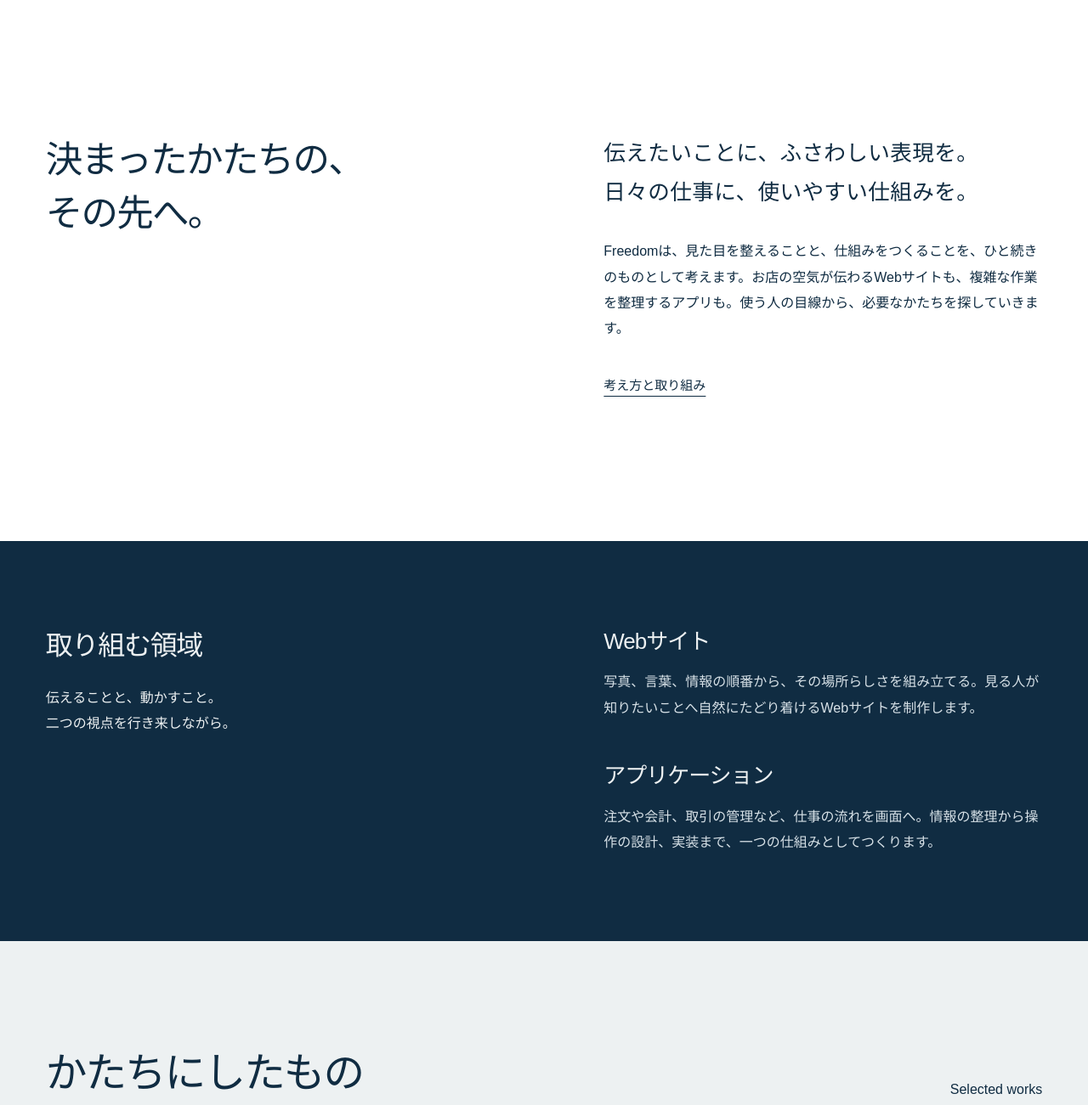
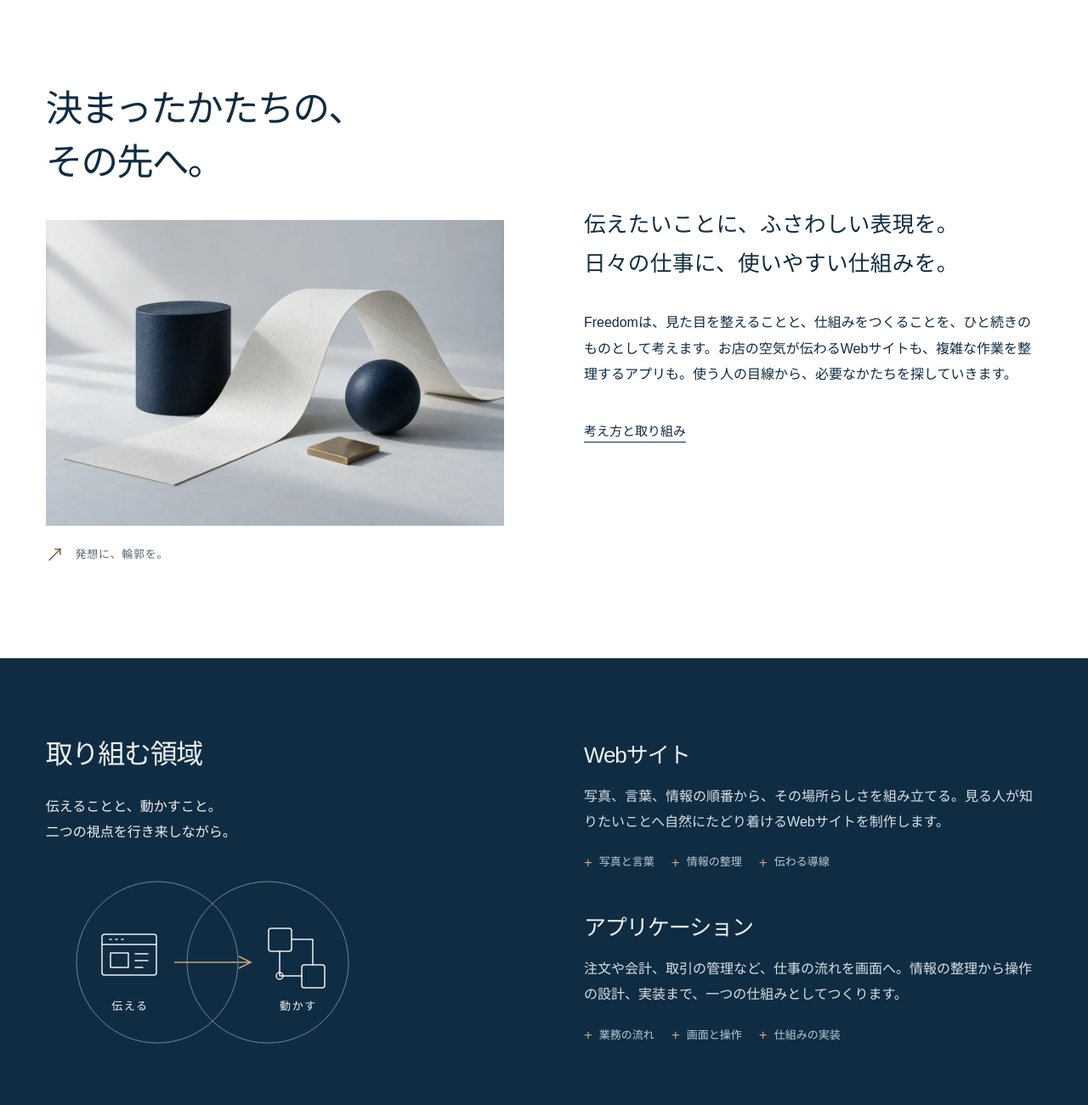
Before and after one commit to Atsushi-Odajima/ltd_temple, a website with bundled scripts: page index.html in a window 1280 px wide. Shown: the part 823-2124 px from the top of the page at 85% size. Built offline with nearby package versions, Linux system fonts and the light colour scheme.

Commit message:
Enrich Freedom home with concept imagery and pictograms

```diff
--- a/assets/css/freedom.css
+++ b/assets/css/freedom.css
@@ -39,6 +39,11 @@ button,summary,a{outline-offset:6px}
 .hero h1{font-size:clamp(30px,3.2vw,48px);line-height:1.55;font-weight:500;letter-spacing:.015em}
 .hero-copy p{margin-top:26px;font-size:16px;line-height:1.9}
 .hero-copy .text-link{margin-top:20px}
+.hero-signature{display:flex;gap:28px;list-style:none;padding:0;margin:26px 0 0;width:max-content}
+.hero-signature li{display:flex;align-items:center;gap:10px;font-size:12px;letter-spacing:.08em}
+.hero-signature svg,.hero-signature img{width:30px;height:30px}
+.hero-signature svg{fill:none;stroke:var(--blue);stroke-width:1.3;stroke-linejoin:round}
+.hero-signature li:last-child{color:var(--bronze)}
 .hero-art{position:absolute;right:1%;top:-12%;width:66%;height:90%;z-index:0}
 .art-poster,#freedom-form{position:absolute;inset:0;width:100%;height:100%;object-fit:contain}
 #freedom-form{opacity:0}
@@ -53,17 +58,32 @@ button,summary,a{outline-offset:6px}
 .motion-controls button:hover{text-decoration:underline;text-underline-offset:5px}
 .motion-controls button[aria-pressed=true]{color:var(--bronze)}
 
-.idea{display:grid;grid-template-columns:1fr 1fr;gap:12%;padding-top:160px;padding-bottom:160px;background:var(--white)}
+.idea{display:grid;grid-template-columns:1fr 1fr;gap:8%;align-items:center;padding-top:100px;padding-bottom:100px;background:var(--white)}
 .idea h2{font-size:clamp(32px,3.4vw,50px)}
+.concept-photo{margin-top:36px}
+.concept-photo img{width:100%;height:auto;background:var(--paper)}
+.concept-photo figcaption{display:flex;align-items:center;gap:12px;margin-top:14px;font-size:13px;color:var(--muted);letter-spacing:.06em}
+.concept-photo figcaption span{font-size:22px;color:var(--bronze)}
 .statement{font-size:clamp(20px,2vw,28px);line-height:1.8;letter-spacing:.015em}
+.idea-text .statement span{display:inline-block}
 .idea-text>p:not(.statement){margin-top:32px;max-width:38em}
 .idea-text .text-link{margin-top:30px}
-.fields{background:var(--ink);color:var(--paper);display:grid;grid-template-columns:1fr 1fr;gap:12%;padding-top:100px;padding-bottom:100px}
+.fields{background:var(--ink);color:var(--paper);display:grid;grid-template-columns:1fr 1fr;gap:8%;align-items:center;padding-top:90px;padding-bottom:90px}
 .fields h2{font-size:32px}
 .fields-heading>p{margin-top:24px}
+.fields-diagram{position:relative;max-width:440px;margin:32px 0 0 -24px}
+.fields-diagram svg{display:block;width:100%;height:auto;stroke:#6e8798;stroke-width:1}
+.fields-diagram .diagram-icon{stroke:#edf1f2;stroke-width:1.5;stroke-linecap:round;stroke-linejoin:round}
+.fields-diagram .diagram-bridge{stroke:#c4a780;stroke-width:1.5}
+.diagram-label{position:absolute;top:69%;font-size:13px;letter-spacing:.12em;transform:translateX(-50%)}
+.diagram-label-web{left:28%}
+.diagram-label-app{left:73%}
 .field-list article+article{margin-top:46px}
 .field-list h3{font-size:26px;font-weight:500}
 .field-list p{margin-top:14px;color:#d7e1e7}
+.field-details{list-style:none;display:flex;flex-wrap:wrap;gap:8px 20px;margin:20px 0 0;padding:0;color:#b9cbd6;font-size:13px}
+.field-details li{display:flex;align-items:center;gap:8px}
+.field-details li::before{content:'+';color:#c4a780;font-size:17px;line-height:1}
 .selected{padding-bottom:130px}
 .section-heading{display:flex;align-items:end;justify-content:space-between;margin-bottom:60px}
 .section-heading h2{font-size:clamp(32px,3.8vw,56px)}
@@ -247,10 +267,15 @@ to{transform:none}
 .section-space{padding-top:76px;padding-bottom:76px}
 .idea,.fields,.about-intro,.future{grid-template-columns:1fr;gap:38px}
 .idea h2{font-size:32px}
+.concept-photo{margin-top:28px}
+.hero-signature{gap:22px;margin-top:18px}
+.hero-signature li{gap:7px;font-size:11px}
+.hero-signature svg,.hero-signature img{width:25px;height:25px}
 .statement{font-size:22px}
 .idea-text>p:not(.statement){margin-top:25px}
 .fields h2{font-size:28px}
 .fields-heading>p{margin-top:16px}
+.fields-diagram{max-width:360px;margin:28px auto 0}
 .field-list{display:grid;grid-template-columns:1fr 1fr;gap:30px}
 .field-list article+article{margin-top:0}
 .field-list h3{font-size:22px}
@@ -314,7 +339,7 @@ to{transform:none}
 }
 
 @media(max-width:520px){.hero{min-height:680px;max-height:780px}
-.hero-art{width:120%;right:-20%;top:26%;height:55%}
+.hero-art{width:120%;right:-20%;top:35%;height:48%}
 .hero-copy{padding-top:15px}
 .hero h1{font-size:28px}
 .hero-word{bottom:66px}
--- a/index.html
+++ b/index.html
@@ -46,6 +46,11 @@
 <h1 id="hero-title">つくることから、<br>自由をひろげる。</h1>
 <p>Webとアプリケーションを起点に、<br>アイデアをかたちにする制作ブランド。</p>
 <a class="text-link" href="about.html">Freedomについて</a>
+<ul class="hero-signature" aria-label="ものづくりの視点">
+<li><svg viewBox="0 0 36 36" aria-hidden="true"><circle cx="18" cy="18" r="12"/><path d="M18 6v24M6 18h24"/></svg><span>発想</span></li>
+<li><svg viewBox="0 0 36 36" aria-hidden="true"><path d="m18 3 15 9v13l-15 9L3 25V12Z M3 12l15 9 15-9M18 21v13M10 8l16 10"/></svg><span>設計</span></li>
+<li><img src="assets/img/logo.svg" width="36" height="36" alt=""><span>実装</span></li>
+</ul>
 </div>
 <div class="hero-art" role="img" aria-label="Freedomの星が幾重にも重なり、輪郭をひらく立体ビジュアル">
 <img class="art-poster" src="assets/img/freedom/open-form.svg" width="900" height="720" alt="" fetchpriority="high">
@@ -62,9 +67,15 @@
 </a>
 </section>
 <section class="idea section-space" id="idea">
+<div class="idea-visual">
 <h2>決まったかたちの、<br>その先へ。</h2>
+<figure class="concept-photo">
+<img src="assets/img/freedom/concept-materials.webp" width="1200" height="800" alt="平面の紙がアーチを描き、青い立体と重なるコンセプトビジュアル" loading="lazy" decoding="async">
+<figcaption><span aria-hidden="true">↗</span> 発想に、輪郭を。</figcaption>
+</figure>
+</div>
 <div class="idea-text">
-<p class="statement">伝えたいことに、ふさわしい表現を。<br>日々の仕事に、使いやすい仕組みを。</p>
+<p class="statement"><span>伝えたいことに、</span><span>ふさわしい表現を。</span><br><span>日々の仕事に、</span><span>使いやすい仕組みを。</span></p>
 <p>Freedomは、見た目を整えることと、仕組みをつくることを、ひと続きのものとして考えます。お店の空気が伝わるWebサイトも、複雑な作業を整理するアプリも。使う人の目線から、必要なかたちを探していきます。</p>
 <a class="text-link" href="about.html">考え方と取り組み</a>
 </div>
@@ -73,15 +84,26 @@
 <div class="fields-heading">
 <h2 id="fields-title">取り組む領域</h2>
 <p>伝えることと、動かすこと。<br>二つの視点を行き来しながら。</p>
+<div class="fields-diagram" role="img" aria-label="Webの表現とアプリの仕組みを、ひと続きに考える">
+<svg viewBox="0 0 440 210" fill="none" aria-hidden="true">
+<circle cx="155" cy="105" r="95"/><circle cx="285" cy="105" r="95"/>
+<path class="diagram-bridge" d="M175 105h90M251 98l14 7-14 7"/>
+<g class="diagram-icon"><rect x="90" y="72" width="64" height="48" rx="3"/><path d="M90 84h64M99 78h2m5 0h2m5 0h2M100 94h21v17h-21zM129 95h15m-15 8h15m-15 8h9"/>
+<rect x="286" y="65" width="27" height="27" rx="3"/><rect x="325" y="108" width="27" height="27" rx="3"/><path d="M299 92v29h26M313 78h25v30"/><circle cx="299" cy="121" r="4"/></g>
+</svg>
+<span class="diagram-label diagram-label-web">伝える</span><span class="diagram-label diagram-label-app">動かす</span>
+</div>
 </div>
 <div class="field-list">
 <article>
 <h3>Webサイト</h3>
 <p>写真、言葉、情報の順番から、その場所らしさを組み立てる。見る人が知りたいことへ自然にたどり着けるWebサイトを制作します。</p>
+<ul class="field-details" aria-label="Webサイトで考えること"><li>写真と言葉</li><li>情報の整理</li><li>伝わる導線</li></ul>
 </article>
 <article>
 <h3>アプリケーション</h3>
 <p>注文や会計、取引の管理など、仕事の流れを画面へ。情報の整理から操作の設計、実装まで、一つの仕組みとしてつくります。</p>
+<ul class="field-details" aria-label="アプリケーションで考えること"><li>業務の流れ</li><li>画面と操作</li><li>仕組みの実装</li></ul>
 </article>
 </div>
 </section>
```
Also changed, not shown: CREDITS.md (+10 -0 lines), DESIGN.md (+2 -0 lines), README.md, assets/img/freedom/concept-materials.webp (added).
